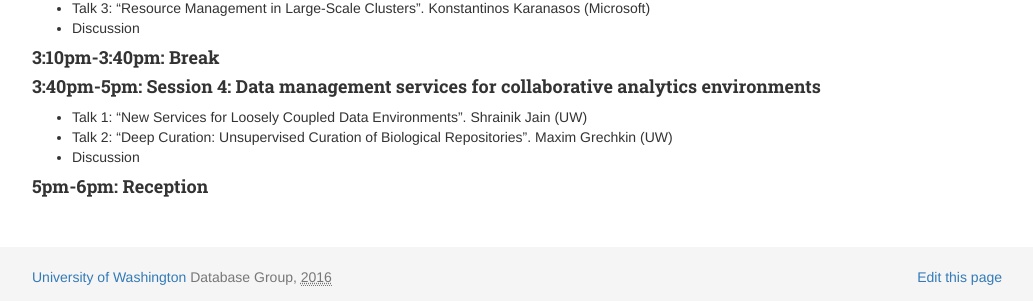
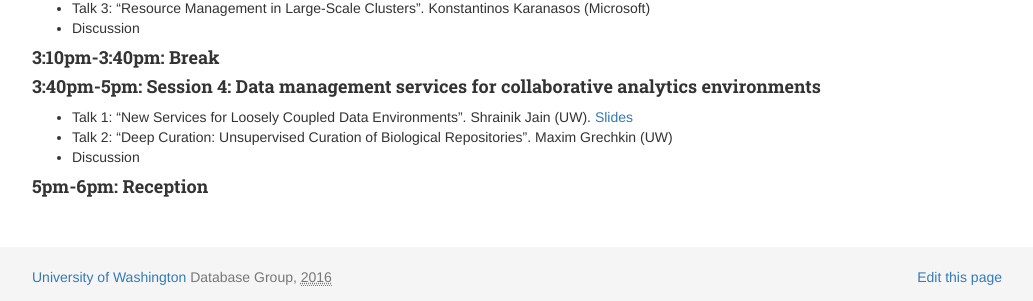
Before and after one commit to uwdb/website, a Jekyll site: the page built from events/database_day/2016/database_day_2016.markdown, in a window 1280 px wide. Shown: the part 825-1126 px from the top of the page, without its empty margins (123-1156 px from the left). Built offline with Jekyll 4.4.1, drawn with Linux system fonts in a browser that asks for light colours; nearby versions of some CDN libraries.

Commit message:
Adding link to slides.

```diff
--- a/events/database_day/2016/database_day_2016.markdown
+++ b/events/database_day/2016/database_day_2016.markdown
@@ -48,7 +48,7 @@ Friday, December 2nd, 8:30am - 6:00pm.
 #### 3:10pm-3:40pm: Break
 
 #### 3:40pm-5pm: Session 4: Data management services for collaborative analytics environments
-- Talk 1: "New Services for Loosely Coupled Data Environments". Shrainik Jain (UW)
+- Talk 1: "New Services for Loosely Coupled Data Environments". Shrainik Jain (UW). [Slides](https://www.dropbox.com/s/i4dvfu6qhyk747g/uwdbday2016.pdf?dl=0)
 - Talk 2: "Deep Curation: Unsupervised Curation of Biological Repositories". Maxim Grechkin (UW)
 - Discussion
 
```
